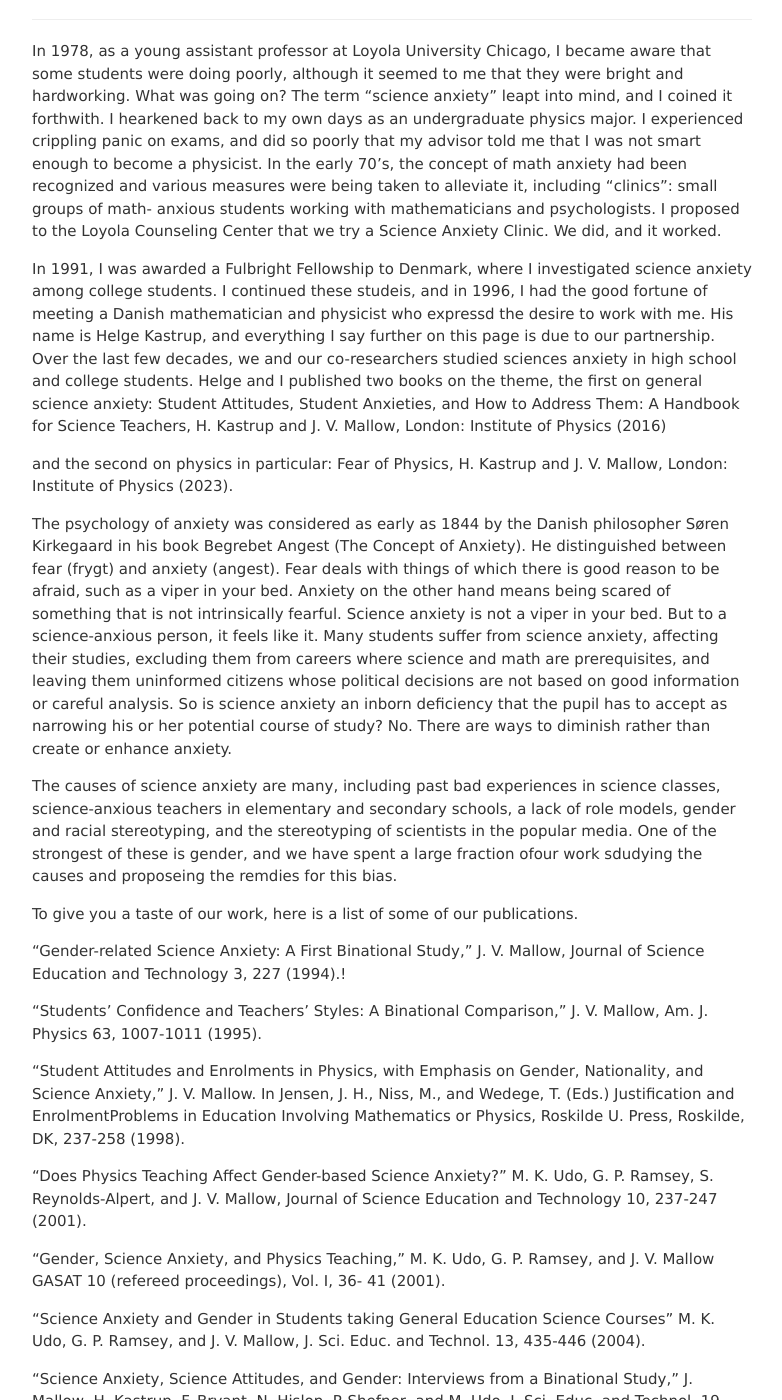
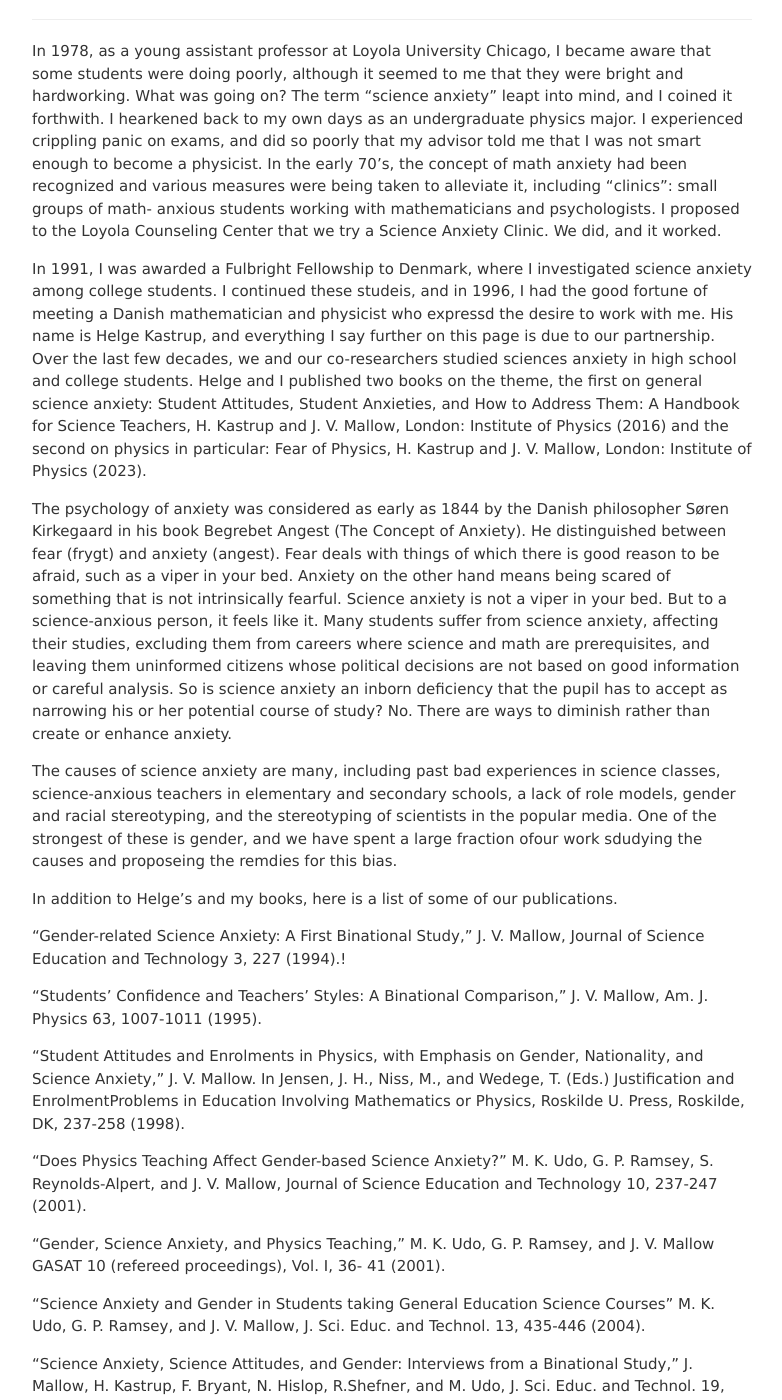
Before and after one commit to jvmallow/jvmallow.github.io, a Jekyll site: the page built from _posts/2025-05-31-Science_Anxiety.md, in a window 1280 px wide and 1400 px high, scrolled down 377 px. Shown: the whole window, without its empty margins (248-1030 px from the left). Built offline with Jekyll 4.4.1, drawn with Linux system fonts in a browser that asks for light colours; a script that is not in the unit is left out; part of the change alters nothing that is shown; some of the changed text lies outside the part shown.

Commit message:
Update 2025-05-31-Science_Anxiety.md

```diff
--- a/_posts/2025-05-31-Science_Anxiety.md
+++ b/_posts/2025-05-31-Science_Anxiety.md
@@ -9,17 +9,14 @@ tags: [Science_Anxiety]
 
 In 1978, as a young assistant professor at Loyola University Chicago, I became aware that some students were doing poorly, although it seemed to me that they were bright and hardworking. What was going on? The term “science anxiety” leapt into mind, and I coined it forthwith. I hearkened back to my own days as an undergraduate physics major. I experienced crippling panic on exams, and did so poorly that my advisor told me that I was not smart enough to become a physicist. In the early 70’s, the concept of math anxiety had been recognized and various measures were being taken to alleviate it, including “clinics”: small groups of math- anxious students working with mathematicians and psychologists. I proposed to the Loyola Counseling Center that we try a Science Anxiety Clinic. We did, and it worked.
 
-In 1991, I was awarded a Fulbright Fellowship to Denmark, where I investigated science anxiety among college students. I continued these studeis, and in 1996, I had the good fortune of meeting a Danish mathematician and physicist who expressd the desire to work with me. His name is Helge Kastrup, and everything I say further on this page is due to our partnership. Over the last few decades, we and our co-researchers studied sciences anxiety in high school and college students. Helge and I published two books on the theme, the first on general science anxiety:
-Student Attitudes, Student Anxieties, and How to Address Them: A Handbook for Science Teachers, H. Kastrup and J. V. Mallow, London: Institute of Physics (2016)
-
-and the second on physics in particular:
-Fear of Physics, H. Kastrup and J. V. Mallow, London: Institute of Physics (2023).
+In 1991, I was awarded a Fulbright Fellowship to Denmark, where I investigated science anxiety among college students. I continued these studeis, and in 1996, I had the good fortune of meeting a Danish mathematician and physicist who expressd the desire to work with me. His name is Helge Kastrup, and everything I say further on this page is due to our partnership. Over the last few decades, we and our co-researchers studied sciences anxiety in high school and college students. Helge and I published two books on the theme, the first on general science anxiety: Student Attitudes, Student Anxieties, and How to Address Them: A Handbook for Science Teachers, H. Kastrup and J. V. Mallow, London: Institute of Physics (2016)
+and the second on physics in particular: Fear of Physics, H. Kastrup and J. V. Mallow, London: Institute of Physics (2023).
 
 The psychology of anxiety was considered as early as 1844 by the Danish philosopher Søren Kirkegaard in his book Begrebet Angest (The Concept of Anxiety). He distinguished between fear (frygt) and anxiety (angest). Fear deals with things of which there is good reason to be afraid, such as a viper in your bed. Anxiety on the other hand means being scared of something that is not intrinsically fearful. Science anxiety is not a viper in your bed. But to a science-anxious person, it feels like it. Many students suffer from science anxiety, affecting their studies, excluding them from careers where science and math are prerequisites, and leaving them uninformed citizens whose political decisions are not based on good information or careful analysis.  So is science anxiety an inborn deficiency that the pupil has to accept as narrowing his or her potential course of study? No. There are ways to diminish rather than create or enhance anxiety.
 
 The causes of science anxiety are many, including past bad experiences in science classes, science-anxious teachers in elementary and secondary schools, a lack of role models, gender and racial stereotyping, and the stereotyping of scientists in the popular media. One of the strongest of these is gender, and we have spent a large fraction ofour work sdudying the causes and proposeing the remdies for this bias.
 
-To give you a taste of our work, here is a list of some of our publications.
+In addition to Helge's and my books, here is a list of some of our publications.
 
 “Gender-related Science Anxiety: A First Binational Study,” J. V. Mallow, Journal of Science Education and Technology 3, 227 (1994).!
 
@@ -37,6 +34,4 @@ To give you a taste of our work, here is a list of some of our publications.
 
 “Gender, Science Anxiety, and Science Attitudes: A Multinational Perspective,” Proceedings of the  Expert Group Meeting: Gender, Science and Technology, UN Division for the Advancement of Women & UNESCO, Paris (2010). http://www.un.org/womenwatch/daw/egm/gst_2010/Mallow-EP.5-EGM-ST.pdf
 
-86.	“Science Anxiety, Science Attitudes, and Constructivism: A Binational Study,” F. Bryant, H. Kastrup, M. Udo, N. Hislop, R. Shefner, and J. Mallow, Journal of Science Education and Technology 22, 432-448 (2013).
-87.
-88.
+“Science Anxiety, Science Attitudes, and Constructivism: A Binational Study,” F. Bryant, H. Kastrup, M. Udo, N. Hislop, R. Shefner, and J. Mallow, Journal of Science Education and Technology 22, 432-448 (2013).
```
